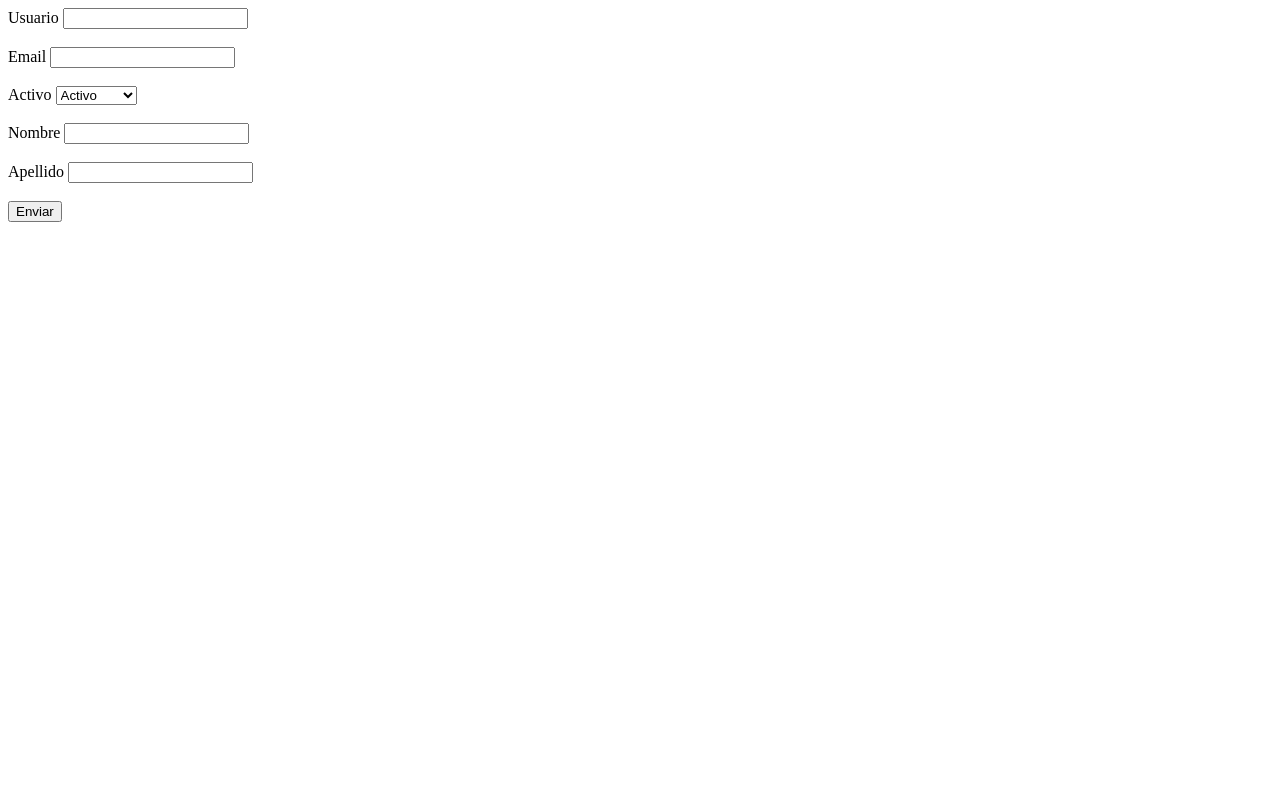
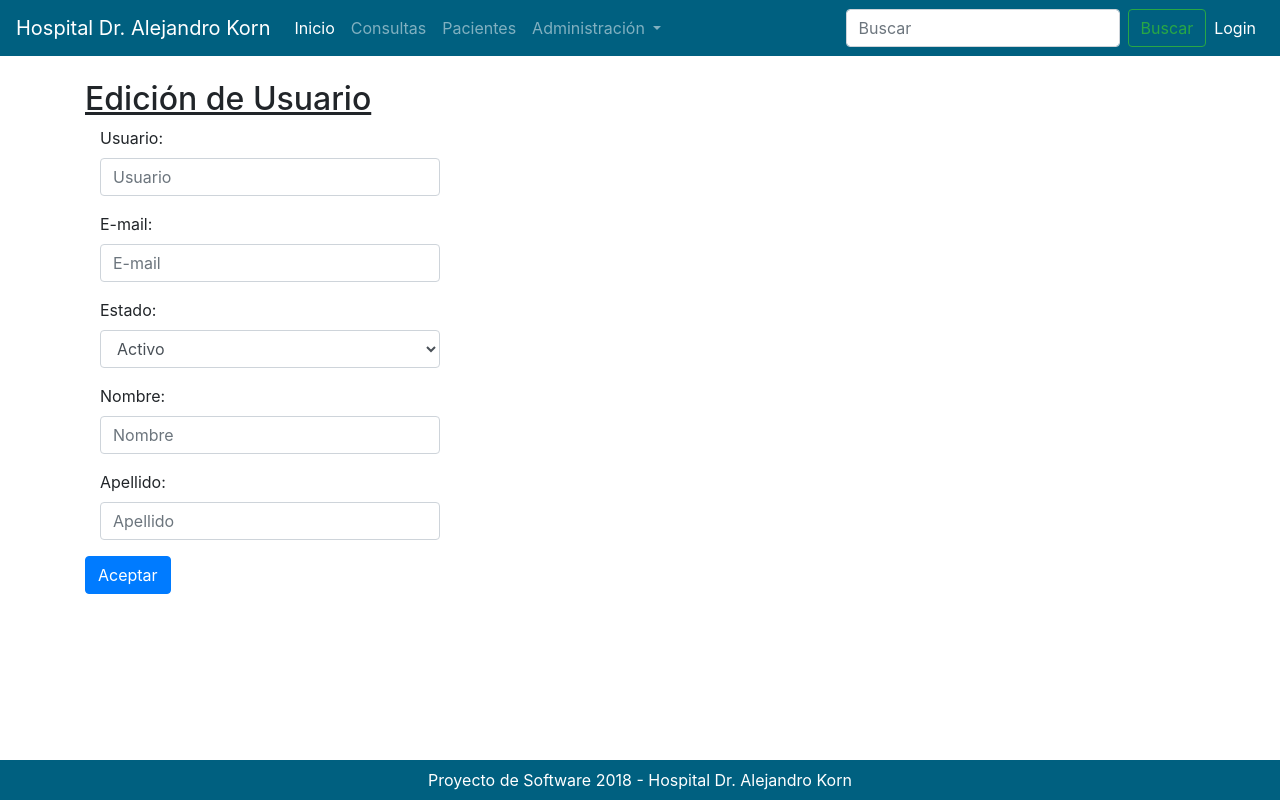
Before and after one commit to guillote96/hospital-psiquiatrico, a PHP site: template templates/editarUsuario.html.twig in a window 1280 px wide. Run offline with PHP 8.4, Linux system fonts and the light colour scheme; the template is opened without the code that fills it, so the values that code supplies are empty; some libraries are stand-ins or nearby versions.

Commit message:
cambios utilizando bootstrap

```diff
--- a/templates/barra.html
+++ b/templates/barra.html
@@ -1,5 +1,5 @@
 <nav class="navbar navbar-expand-lg navbar-dark" style="background-color: #006080;">
-  <a class="navbar-brand" href="#">Hospital Dr. Alejandro Korn</a>
+  <a class="navbar-brand" href="./?action=1">Hospital Dr. Alejandro Korn</a>
   <button class="navbar-toggler" type="button" data-toggle="collapse" data-target="#navbarSupportedContent" aria-controls="navbarSupportedContent" aria-expanded="true" aria-label="Toggle navigation">
     <span class="navbar-toggler-icon"></span>
   </button>
@@ -13,14 +13,14 @@
         <a class="nav-link" href="#">Consultas</a>
       </li>
       <li class="nav-item">
-        <a class="nav-link" href="#">Pacientes</a>
+        <a class="nav-link" href="?action=listarPacientes">Pacientes</a>
       </li>
       <li class="nav-item dropdown">
         <a class="nav-link dropdown-toggle" href="#" id="navbarDropdown" role="button" data-toggle="dropdown" aria-haspopup="true" aria-expanded="false">
           Administración
         </a>
         <div class="dropdown-menu" aria-labelledby="navbarDropdown">
-          <a class="dropdown-item" href="#">Usuarios</a>
+          <a class="dropdown-item" href="?action=listResources">Usuarios</a>
           <a class="dropdown-item" href="#">Roles</a>
           <a class="dropdown-item" href="#">Permisos</a>
         </div>
@@ -32,7 +32,7 @@
     </form>
     <ul class="navbar-nav">
       <li class="nav-item active">
-          <a class="nav-link" href="#">Login <span class="sr-only">(current)</span></a>
+          <a class="nav-link" href="./?action=iniciarSesion">Login <span class="sr-only">(current)</span></a>
       </li>
     </ul>
   </div>
--- a/templates/editarUsuario.html.twig
+++ b/templates/editarUsuario.html.twig
@@ -1,19 +1,49 @@
-<html>
+{% include 'encabezado.html'%}
     <head>
         <title>Home</title>
     </head>
+{% include 'barra.html'%}
     <body>
-        <form action="./index.php?action=actualizarUsuario&id={{resources.id}}" method="POST">
-        Usuario <input type="text" name="usuario" value="{{resources.username}}" /><br><br>
-
-        Email <input type="text" name="email" value="{{resources.email}}"><br><br>
-        Activo <select name="activo" value="{{resources.activo}}">
-            <option value="0">Activo</option>
-            <option value="1">Desactivo</option>
-             </select> <br><br>
-        Nombre <input type="text" name="nombre" value="{{resources.firstname}}"/><br><br>
-        Apellido <input type="text" name="apellido" value="{{resources.lastname}}"/><br><br>
-        <input type="submit" value="Enviar"/>
-        </form>
+    <br>
+<div class="container">
+  <h2><u>Edición de Usuario</u></h2>
+  <form action="./index.php?action=actualizarUsuario&id={{resources.id}}" method="POST">
+    <div class="form-group">
+    <div class="col-4">
+      <label for="usuario">Usuario:</label>
+      <input type="text" class="form-control" id="usuario" placeholder="Usuario" name="usuario" value="{{resources.username}}" required>
+    </div>
+    </div>
+    <div class="form-group">
+    <div class="col-4">
+      <label for="email">E-mail:</label>
+      <input type="text" class="form-control" id="email" placeholder="E-mail" name="email" value="{{resources.email}}" required>
+    </div>
+    </div>
+   <div class="form-group">
+    <div class="col-4">
+      <label for="estado">Estado:</label>
+      <select class="form-control" name="activo" id="estado">
+      <option value="0">Activo</option>
+      <option value="1">Inactivo</option>
+      </select>
+    </div>
+    </div>
+    <div class="form-group">
+    <div class="col-4">
+      <label for="nombre">Nombre:</label>
+      <input type="text" class="form-control" id="nombre" placeholder="Nombre" name="nombre" value="{{resources.firstname}}" required>
+    </div>
+    </div>
+    <div class="form-group">
+    <div class="col-4">
+      <label for="apellido">Apellido:</label>
+      <input type="text" class="form-control" id="apellido" placeholder="Apellido" name="apellido" value="{{resources.lastname}}" required>
+    </div>
+    </div>
+    <button type="submit" class="btn btn-primary">Aceptar</button>
+  </form>
+</div>
+{% include 'footer.html'%}
     </body>
 </html>
--- a/view/IniciarSesion.php
+++ b/view/IniciarSesion.php
@@ -5,7 +5,7 @@ class IniciarSesion extends TwigView {
 
     public function show() {
 
-         echo self::getTwig()->render('login.html');
+         echo self::getTwig()->render('login.html.twig');
 
 
     }
```
Also changed, not shown: templates/login.html.twig (added, +25 -0 lines).
